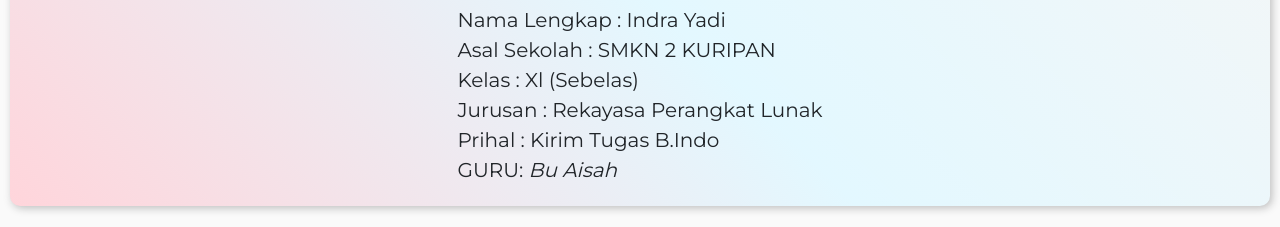
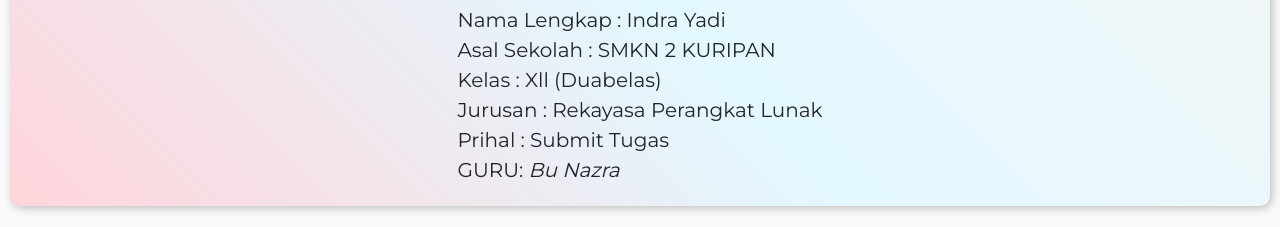
Before and after one commit to yadiindra/tugaspjok.github.io, a plain HTML site: page index.html in a window 1280 px wide. Shown: the part 511-738 px from the top of the page. Drawn offline with nearby package versions, Linux system fonts and the light colour scheme; a script that the page names is missing.

Commit message:
Update index.html

```diff
--- a/index.html
+++ b/index.html
@@ -34,10 +34,10 @@
                 <ul class="list-unstyled font-weight-bolder text-justify">
                     <li>Nama Lengkap : Indra Yadi</li>
                     <li>Asal Sekolah : SMKN 2 KURIPAN</li>
-                    <li>Kelas : Xl (Sebelas)</li>
+                    <li>Kelas : Xll (Duabelas)</li>
                     <li>Jurusan : Rekayasa Perangkat Lunak</li>
-                    <li>Prihal : Kirim Tugas B.Indo</li>
-                    <li>GURU: <i>Bu Aisah</i></li>
+                    <li>Prihal : Submit Tugas</li>
+                    <li>GURU: <i>Bu Nazra</i></li>
                 </ul>
             </div>
         </div>
```
